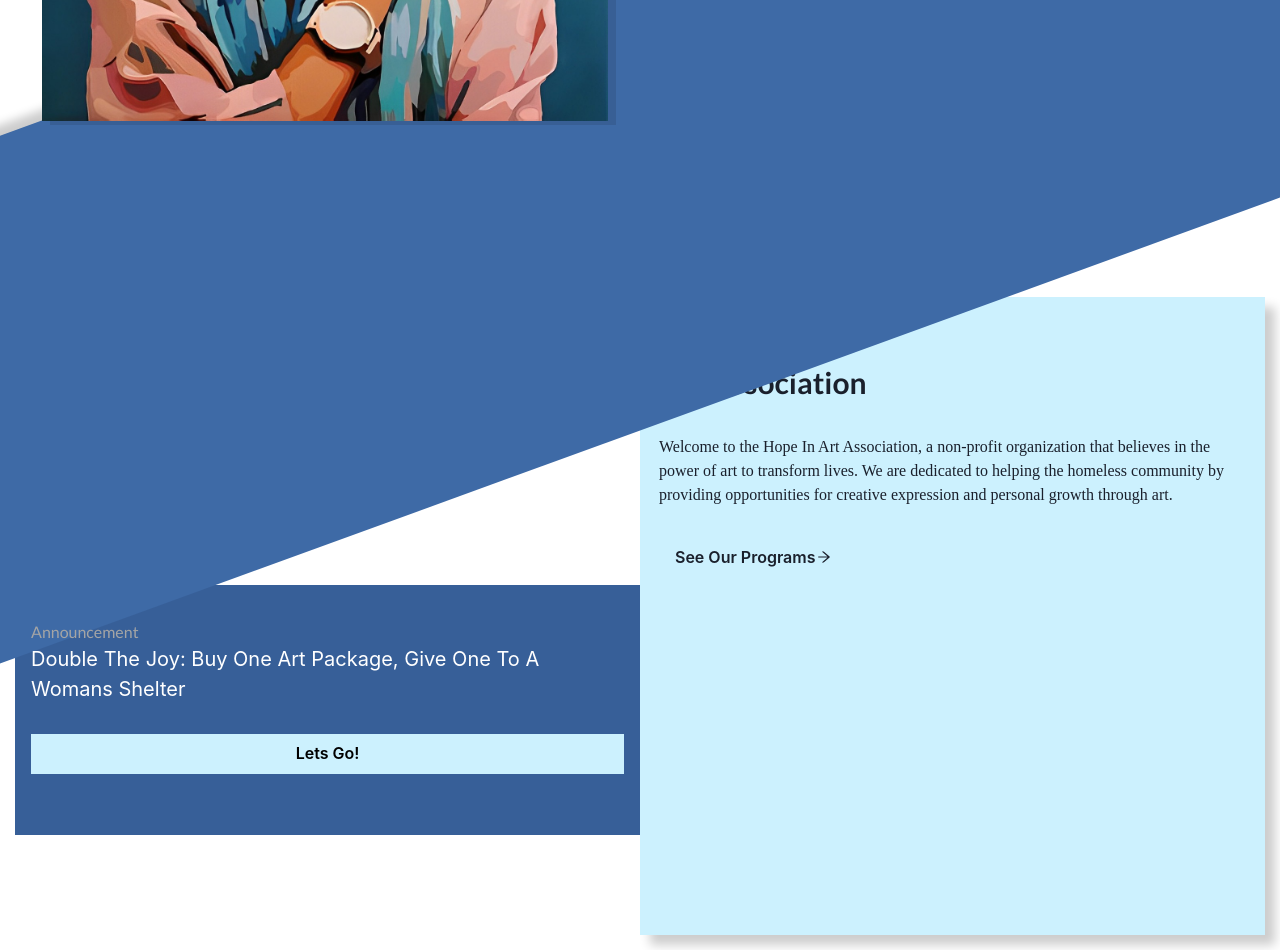
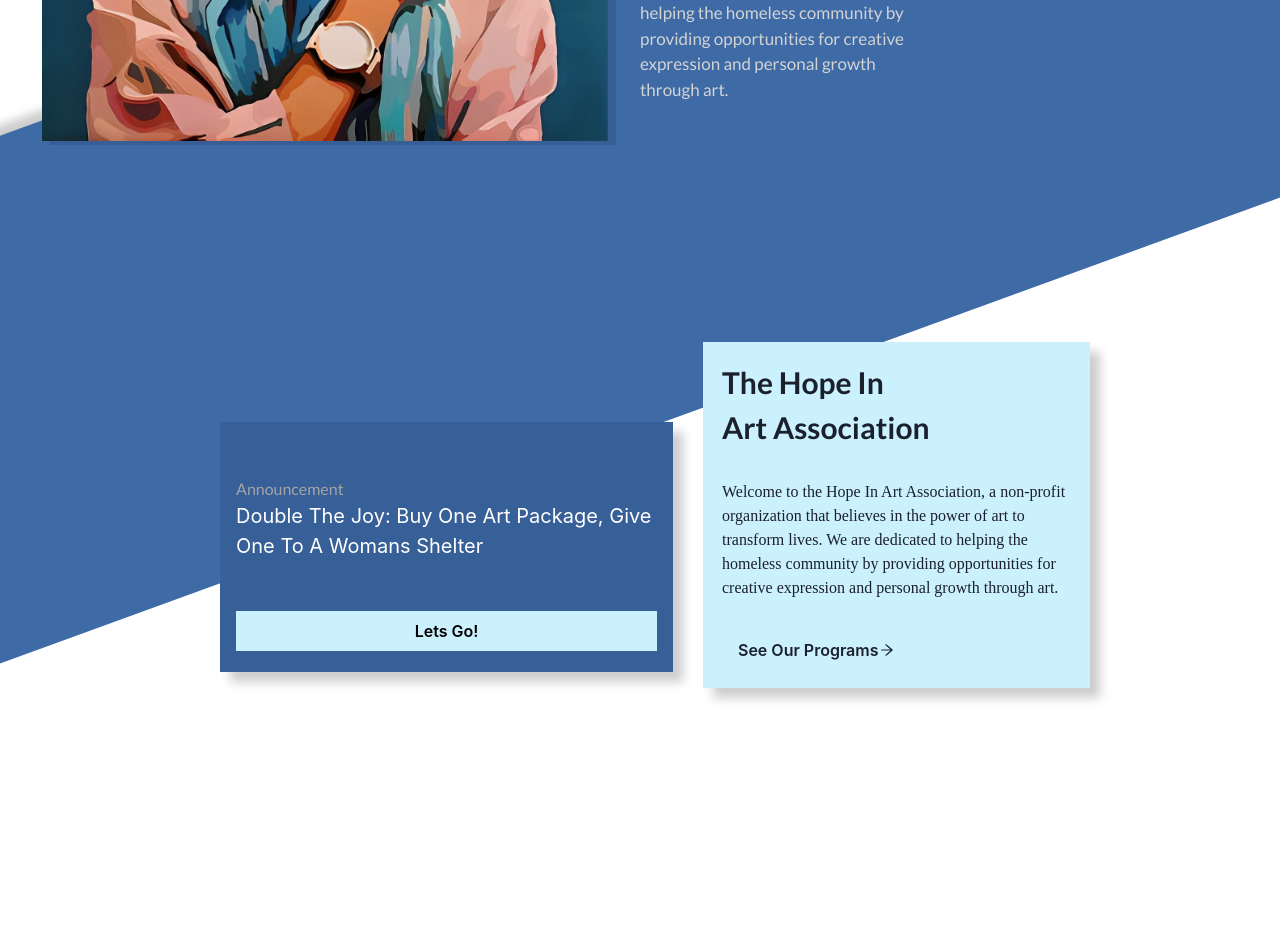
Before and after one commit to JackXN/hope-in-art, a Next.js app: page / in a window 1280 px wide. Shown: the part 760-1710 px from the top of the page. After the commit the page ends 1652 px from the top, so only its background shows below. Built offline with nearby package versions, Linux system fonts and the light colour scheme; a web font is replaced by a local one.

Commit message:
updated info section

```diff
--- a/components/containers/Hero/Announcement.js
+++ b/components/containers/Hero/Announcement.js
@@ -31,9 +31,14 @@ const styles = {
         backgroundColor: '#375F98',
         padding: '15px 16px',
         height: ['120%', '120%' ,'250px'],
-        mt: ['90px', '90px', '35%'],
+        mt: ['90px', '90px', '35%', '20'],
+        boxShadow: '10px 10px 10px rgba(0,0,0,0.2)',
         mb: ['100px'],
         flex: 1,
+        margin: ['30px'],
+        marginTop: ['30px'],
+        width: ['90%', '90%'],
+
 
 
 
@@ -54,7 +59,7 @@ const styles = {
         color: 'black',
         // width: ['50%'],
         position: 'relative',
-        top: ['50px'],
+        top: ['50px', '50px', '50px', '90px'],
         borderRadius: '0px'
 
     }
@@ -64,7 +69,7 @@ const styles = {
 
     textContainer: {
         position: 'relative',
-        top: ['20px']
+        top: ['20px', '20px', '20px', '40px']
     }
 
 
--- a/components/containers/Hero/InfoContainer.js
+++ b/components/containers/Hero/InfoContainer.js
@@ -10,14 +10,15 @@ import Intro from './Intro';
 
 const InfoContainer = () => {
   return (
-<Box padding={['15px']}
+<Box padding={['15px', null, null, '60px', '190px']}
 display='flex'
-flexDirection={['column', 'column', 'row']}
+flexDirection={['column', 'column', 'row-reverse']}
+position='relative'
+top={[null]}
+>
+<Intro/>
+  <Announcement/>
 
->
-
-  <Announcement/>
-  <Intro/>
 </Box>
   )
 }
--- a/components/containers/Hero/Intro.js
+++ b/components/containers/Hero/Intro.js
@@ -23,13 +23,15 @@ const Intro = () => {
 
 const styles = {
     container: {
-        mt: ['30px'],
+        mt: ['30px', '30px', '30px',],
     backgroundColor: '#CCF1FE',
     boxShadow: '10px 10px 10px rgba(0,0,0,0.2)',
     padding: '18px 19px',
-    mt: ['150px'],
-    width: ['100%', '50%'],
-    // flex: 2,
+    mt: ['150px' , '150px', '150px', '0px'],
+    width: ['100%', '50%', null,'43%'],
+    height: '100%',
+    // flex: [null, null, null, 3],
+
 
 
 
--- a/components/containers/Hero/styles.js
+++ b/components/containers/Hero/styles.js
@@ -51,11 +51,12 @@ right: [null,null,null ]
         // backgroundColor: '#3489B0',
         display: 'flex',
         flexDirection: ['column','column', 'column','row'],
+        pt: '20px'
     },
 
     banner: {
         content: '""',
-        height: ['85vh','85vh','55vh','62vh'],
+        height: ['85vh','85vh','85vh','62vh'],
         width: '2000px',
         background: '#3E6AA6',
         position: 'absolute',
@@ -76,7 +77,8 @@ right: [null,null,null ]
         zIndex: 10,
         position: 'relative',
         bottom: [null,null,null, '35px'],
-        top: ['90px', '90px', '60px','125px', '150px', '250px'],
+        top: ['90px', '90px', '90px','125px', '150px', '250px'],
+
 
         h1: {
             color: '#FFFFFF',
@@ -88,8 +90,9 @@ right: [null,null,null ]
             mb: ['22px'],
             // background: '#3E6DA6',
             // transform: 'skewY(-20deg)',
+            textAlign: ['center','center', 'center', 'left'],
 
-            mt: [null, null,null,'40px','90px']
+            mt: [null, null,null,'40px','100px']
 
 
         },
@@ -99,6 +102,9 @@ right: [null,null,null ]
             fontFamily:'Lato',
             color: 'lightgray',
             fontSize: ['16px', '16px', '17px'],
+            textAlign: ['center','center', 'center', 'left'],
+            width: [null,null,null,'75%','45%',],
+
 
 
 
--- a/styles/globals.css
+++ b/styles/globals.css
@@ -17,6 +17,9 @@
 
 /* Playfair Display */
 @import url('https://fonts.googleapis.com/css2?family=Playfair+Display:wght@400;500;600;800&display=swap');
+
+
+
 @font-face {
   font-family: "SignPainter";
   src: url('../fonts/SignPainter-HouseScript-01.otf');
```
